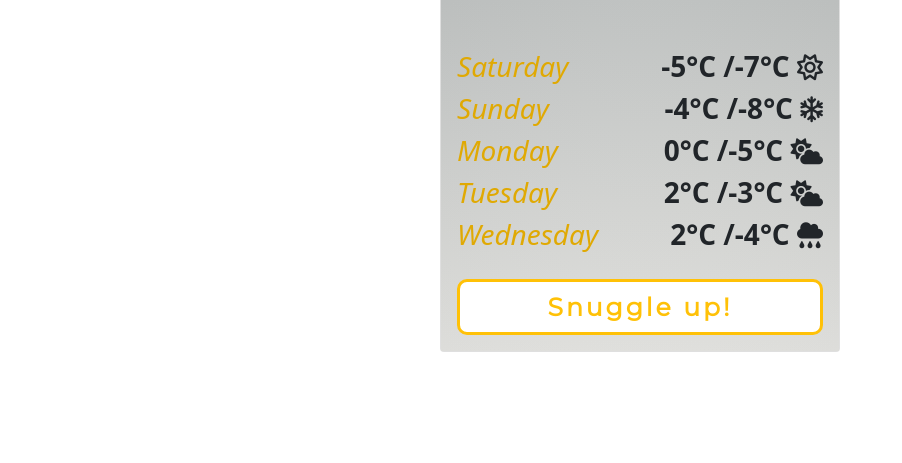
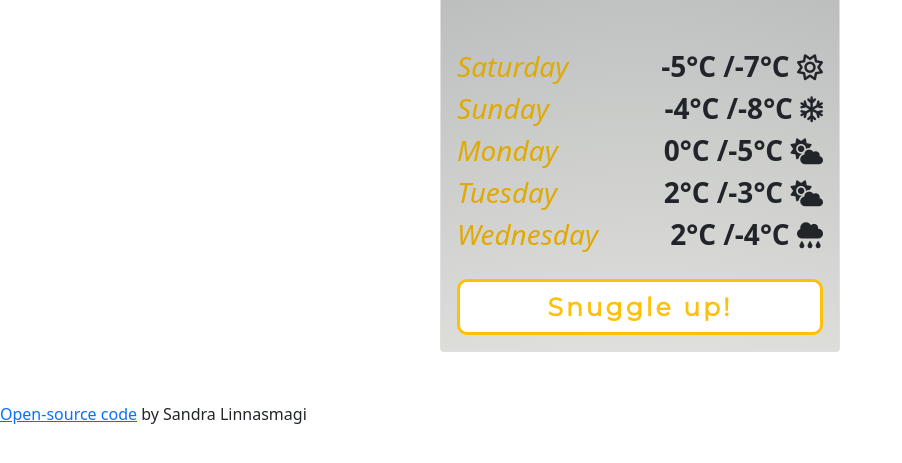
Before and after one commit to Igamsannil/shecodes-weather-app, a plain HTML site: page index.html in a window 1280 px wide. Shown: the part 283-746 px from the top of the page, without its empty margins (0-902 px from the left). Drawn offline with nearby package versions, Linux system fonts and the light colour scheme.

Commit message:
added source link

```diff
--- a/index.html
+++ b/index.html
@@ -83,6 +83,12 @@
         </div>
       </div>
     </div>
+    <a
+      href="https://github.com/Igamsannil/shecodes-weather-app"
+      id="source-link"
+      >Open-source code</a
+    >
+    by Sandra Linnasmagi
     <script src="index.js"></script>
   </body>
 </html>
```
